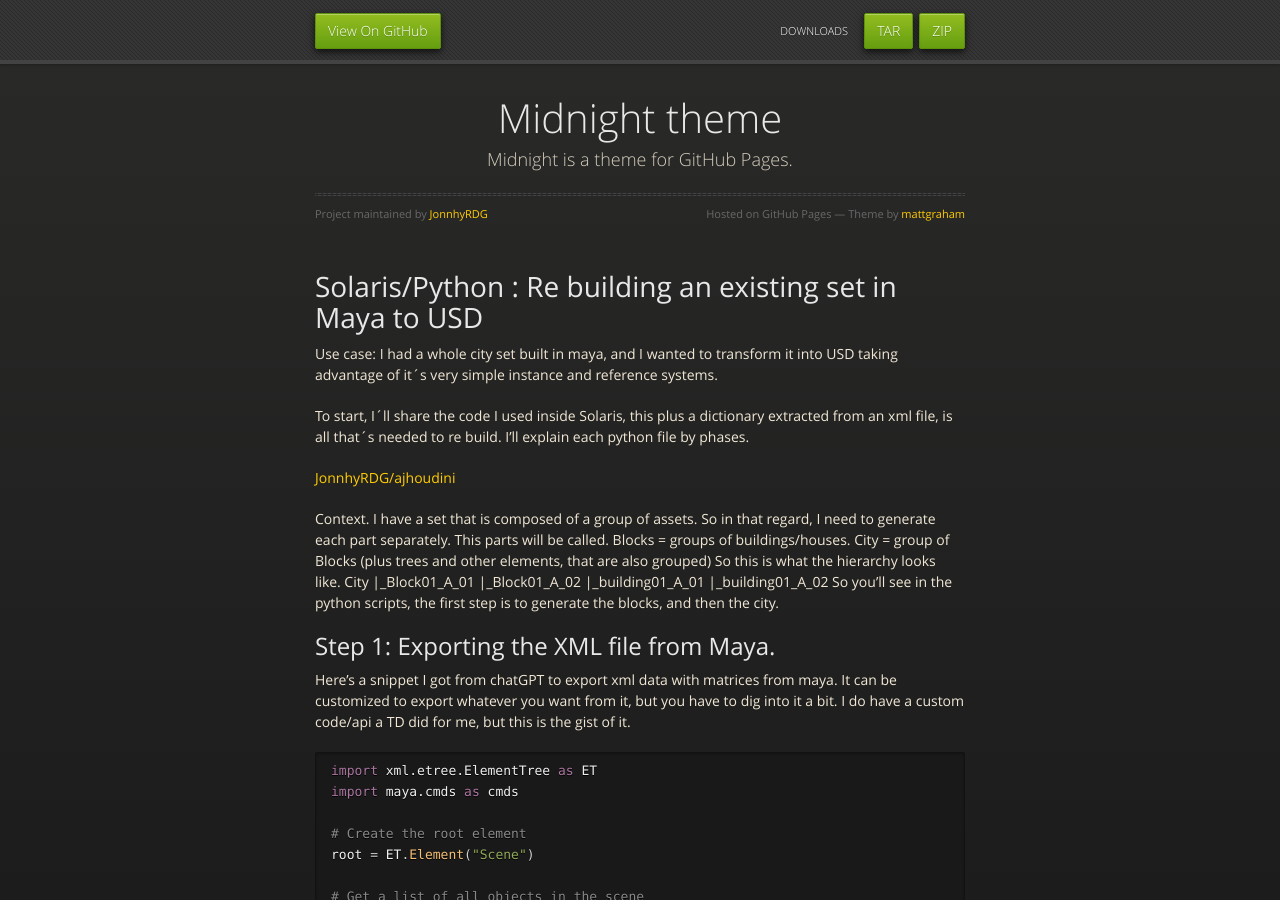
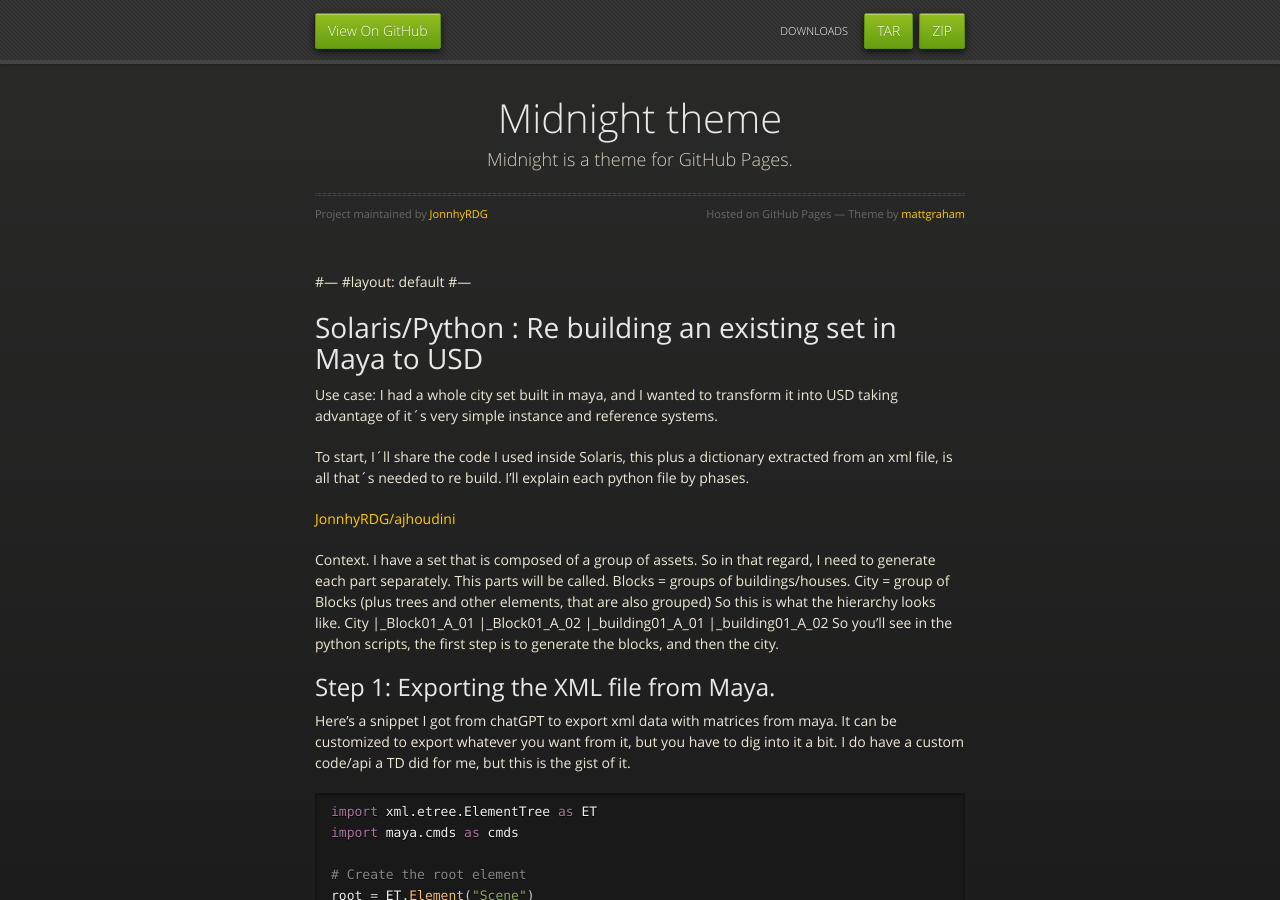
Before and after one commit to JonnhyRDG/jonnhyRDG.github.io, a Jekyll site: the page built from index.md, in a window 1280 px wide and 900 px high. Built offline with Jekyll 4.4.1, drawn with Linux system fonts in a browser that asks for light colours; our own code applies the rules of GitHub Pages for plain Markdown files.

Commit message:
link fix

```diff
--- a/index.md
+++ b/index.md
@@ -1,6 +1,7 @@
----
-layout: default
----
+#---
+#layout: default
+#---
+
 # Solaris/Python : Re building an existing set in Maya to USD
 
 Use case: I had a whole city set built in maya, and I wanted to transform it into USD taking advantage of it´s very simple instance and reference systems.
```
